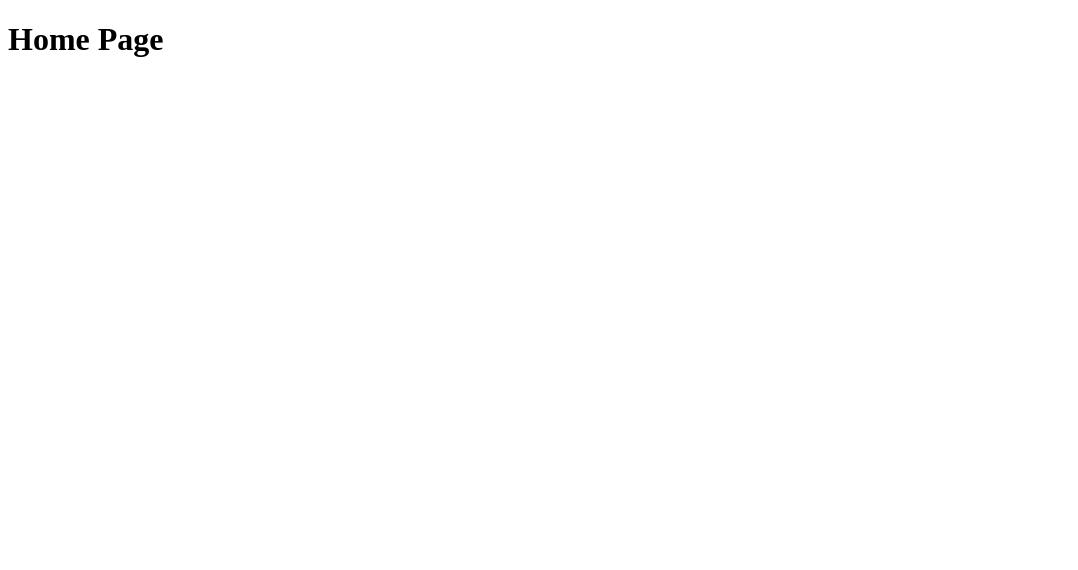
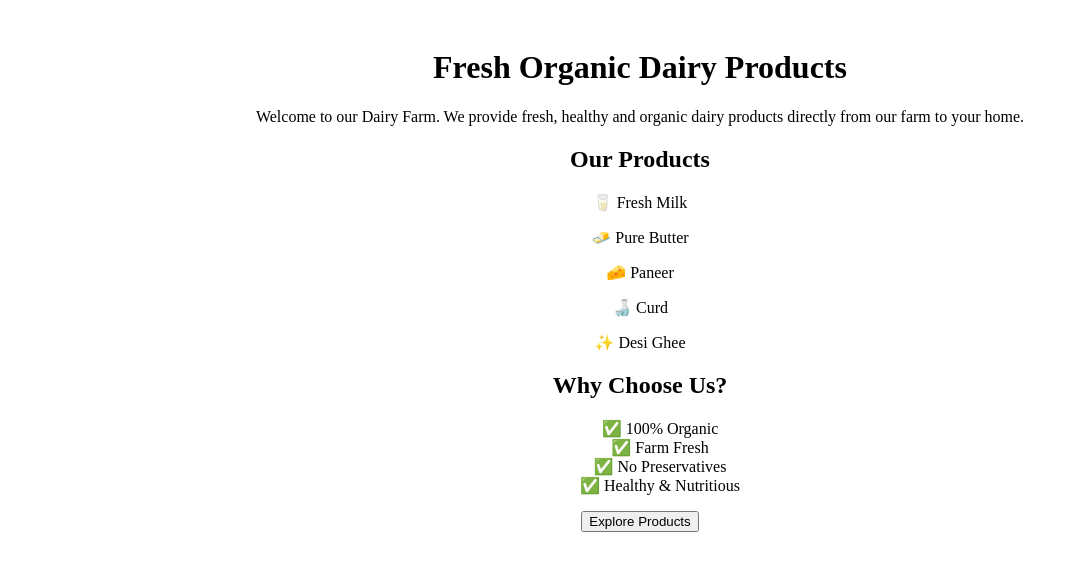
Before and after one commit to Adhawan006/Dairy_Farm_Website, a React (Vite) app: page / in a window 1280 px wide. Shown: the top 570 px of the page, without its empty margins (0-1078 px from the left). Built offline with nearby package versions, Linux system fonts and the light colour scheme.

Commit message:
Update Home.jsx

```diff
--- a/src/pages/Home.jsx
+++ b/src/pages/Home.jsx
@@ -1,5 +1,35 @@
 function Home() {
-  return <h1>Home Page</h1>;
+  return (
+    <div style={{ padding: "20px", textAlign: "center" }}>
+      <h1>Fresh Organic Dairy Products</h1>
+
+      <p>
+        Welcome to our Dairy Farm. We provide fresh, healthy and organic
+        dairy products directly from our farm to your home.
+      </p>
+
+      <h2>Our Products</h2>
+
+      <div>
+        <p>🥛 Fresh Milk</p>
+        <p>🧈 Pure Butter</p>
+        <p>🧀 Paneer</p>
+        <p>🍶 Curd</p>
+        <p>✨ Desi Ghee</p>
+      </div>
+
+      <h2>Why Choose Us?</h2>
+
+      <ul style={{ listStyle: "none" }}>
+        <li>✅ 100% Organic</li>
+        <li>✅ Farm Fresh</li>
+        <li>✅ No Preservatives</li>
+        <li>✅ Healthy & Nutritious</li>
+      </ul>
+
+      <button>Explore Products</button>
+    </div>
+  );
 }
 
 export default Home;
```
